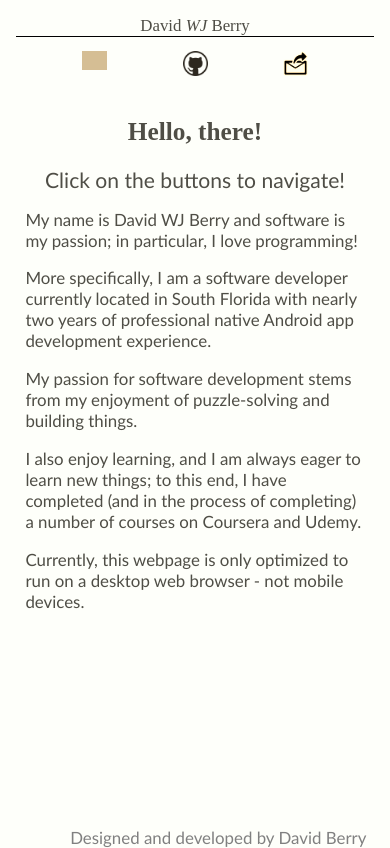
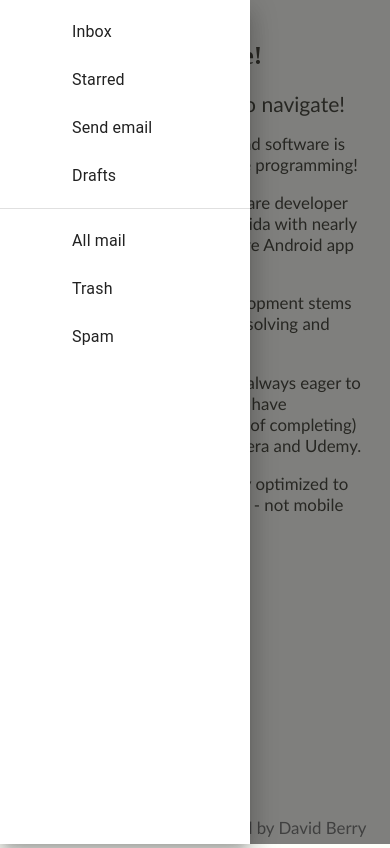
Before and after one commit to DBerry07/DBerry07.github.io, a React (Vite) app: page / in a window 390 px wide. Built offline with nearby package versions, Linux system fonts and the light colour scheme; grey boxes are pictures that could not be loaded; a web font is replaced by a local one.

Commit message:
implemented joyui and drawer

```diff
--- a/package.json
+++ b/package.json
@@ -13,8 +13,9 @@
     "deploy": "gh-pages -d dist"
   },
   "dependencies": {
-    "@emotion/react": "^11.11.4",
-    "@emotion/styled": "^11.11.0",
+    "@emotion/react": "^11.13.0",
+    "@emotion/styled": "^11.13.0",
+    "@mui/joy": "^5.0.0-beta.48",
     "@mui/material": "^5.15.14",
     "react": "^18.2.0",
     "react-dom": "^18.2.0",
--- a/src/App.jsx
+++ b/src/App.jsx
@@ -19,24 +19,25 @@ import Sections from "./components/entry/Sections.jsx";
 import Htmls from "./components/entry/Htmls.jsx";
 import List from "./components/entry/List.jsx";
 import Techs from "./components/entry/Techs.jsx";
+import MyDrawer from "./components/MyDrawer.jsx";
 
 function App() {
   const [tab, setTab] = useState(myTabs.Hello.name);
-  const [panel, setPanel] = useState(panels.About);
+  // const [panel, setPanel] = useState(panels.About);
   const [isEnter, setIsEnter] = useState(true);
   const content = pageContent[tab];
-  // const [open, switchOpen] = useState(false);
+  const [open, switchOpen] = useState(false);
 
-  // const [width, setWidth] = useState(window.innerWidth);
-  // const breakpoint = 800; // Set your desired breakpoint
+  const [width, setWidth] = useState(window.innerWidth);
+  const breakpoint = 800; // Set your desired breakpoint
 
-  // useEffect(() => {
-  //   const handleResize = () => setWidth(window.innerWidth);
-  //   window.addEventListener("resize", handleResize);
-  //   return () => {
-  //     window.removeEventListener("resize", handleResize);
-  //   };
-  // }, []);
+  useEffect(() => {
+    const handleResize = () => setWidth(window.innerWidth);
+    window.addEventListener("resize", handleResize);
+    return () => {
+      window.removeEventListener("resize", handleResize);
+    };
+  }, []);
 
   function handleSelect(value) {
     // console.log("> tab selected: " + value);
@@ -58,46 +59,37 @@ function App() {
     setIsEnter((prevState) => !prevState)
   }
 
-  // function handleDrawer() {
-  //   switchOpen(!open);
-  // }
+  function handleDrawer() {
+    switchOpen(!open);
+  }
 
-  // if (width > breakpoint) {
+  if (width > breakpoint) {
   return (
     <Fragment>
       <main className="App">
         <NamePanel />
-        <ButtonMenu panel={panel} onSelect={handleSelect} />
+        <ButtonMenu onSelect={handleSelect} />
         <CSSTransition in={isEnter} timeout={5000} appear={true} classNames="entry-animate">
           <Entry content={content} />
-          {/* <Entry
-            title={<Title title={content.title} />}
-            techs={<Techs techs={content.techs} />}
-            body={<Body body={content.body} />}
-            htmls={<Htmls htmls={content.htmls} />}
-            subheading={<Subheading subheading={content.subheading} />}
-            sections={<Sections sections={content.sections} />}
-            list={<List list={content.list} />}
-          /> */}
         </CSSTransition>
       </main>
       <Footer />
     </Fragment>
   );
-  // }
-  // else {
-  //   return (
-  //     <Fragment>
-  //       <main className="App">
-  //         <Drawer open={open} onClose={() => handleDrawer()}>
-  //           {showPanel()}
-  //         </Drawer>
-  //         <Entry tab={tab} handleDrawerOpen={handleDrawer} />
-  //       </main>
-  //       <Footer />
-  //     </Fragment>
-  //   );
-  // }
+  }
+  else {
+    return (
+      <Fragment>
+        <main className="App">
+          <Drawer open={true} onClose={() => handleDrawer()}>
+            {MyDrawer}
+          </Drawer>
+          <Entry content={content} handleDrawerOpen={handleDrawer} />
+        </main>
+        <Footer />
+      </Fragment>
+    );
+  }
 }
 
 export default App;
--- a/src/components/ButtonMenu.jsx
+++ b/src/components/ButtonMenu.jsx
@@ -13,12 +13,7 @@ import MyButton from "./MyButton.jsx";
  */
 function ButtonMenu({ panel, onSelect }) {
   // console.log("panel selected = " + panel);
-  var buttons = undefined;
-  if (panel === panels.About) {
-    buttons = myTabs.AboutList;
-  } else if (panel === panels.Projects) {
-    buttons = myTabs.ProjectList;
-  }
+  var buttons = myTabs.MyButtons
 
   return (
     <Fragment>
--- /dev/null
+++ b/src/components/MyDrawer.jsx
@@ -0,0 +1,42 @@
+import * as React from 'react';
+import Box from '@mui/material/Box';
+import Drawer from '@mui/material/Drawer';
+import Button from '@mui/material/Button';
+import List from '@mui/material/List';
+import Divider from '@mui/material/Divider';
+import ListItem from '@mui/material/ListItem';
+import ListItemButton from '@mui/material/ListItemButton';
+import ListItemIcon from '@mui/material/ListItemIcon';
+import ListItemText from '@mui/material/ListItemText';
+// import InboxIcon from '@mui/icons-material/MoveToInbox';
+// import MailIcon from '@mui/icons-material/Mail';
+
+let DrawerList =  (
+    <Box sx={{ width: 250 }} role="presentation">
+      <List>
+        {['Inbox', 'Starred', 'Send email', 'Drafts'].map((text, index) => (
+          <ListItem key={text} disablePadding>
+            <ListItemButton>
+              <ListItemIcon>
+              </ListItemIcon>
+              <ListItemText primary={text} />
+            </ListItemButton>
+          </ListItem>
+        ))}
+      </List>
+      <Divider />
+      <List>
+        {['All mail', 'Trash', 'Spam'].map((text, index) => (
+          <ListItem key={text} disablePadding>
+            <ListItemButton>
+              <ListItemIcon>
+              </ListItemIcon>
+              <ListItemText primary={text} />
+            </ListItemButton>
+          </ListItem>
+        ))}
+      </List>
+    </Box>
+  );
+
+  export default DrawerList;
--- a/src/data/constants/buttons.js
+++ b/src/data/constants/buttons.js
@@ -20,7 +20,7 @@ export default class Tabs {
   static CaliberDroid = new Tabs("CaliberDroid", "Caliber", locations.PicAndroid, "red");
   static Capstone = new Tabs("Capstone", "Capstone", locations.PicAndroid, "red");
 
-  static AboutList = [
+  static MyButtons = [
     this.Hello,
     this.Education,
     this.History,
```
Also changed, not shown: 1 other file (tests, documents, lock files or other folders).
